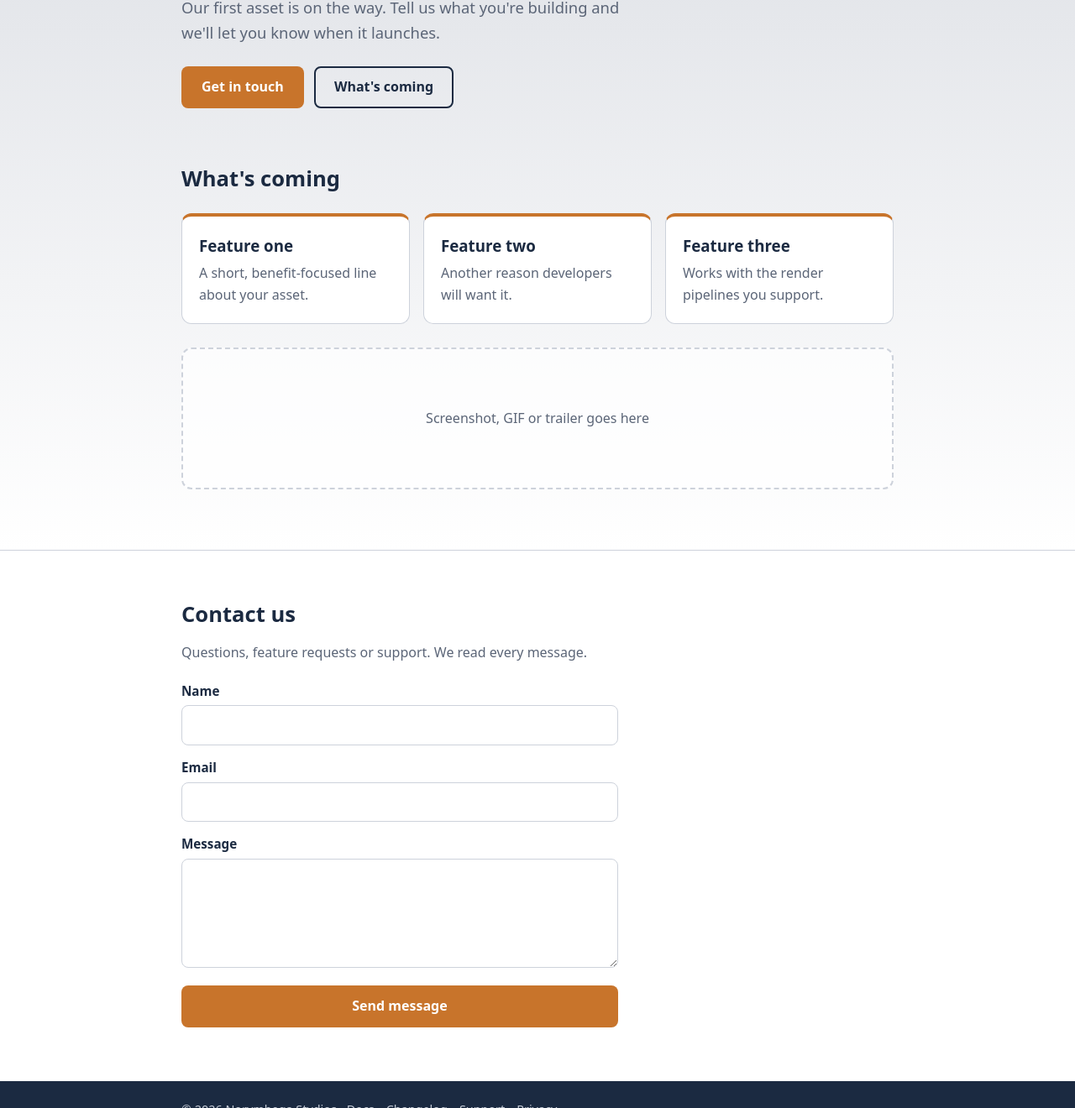
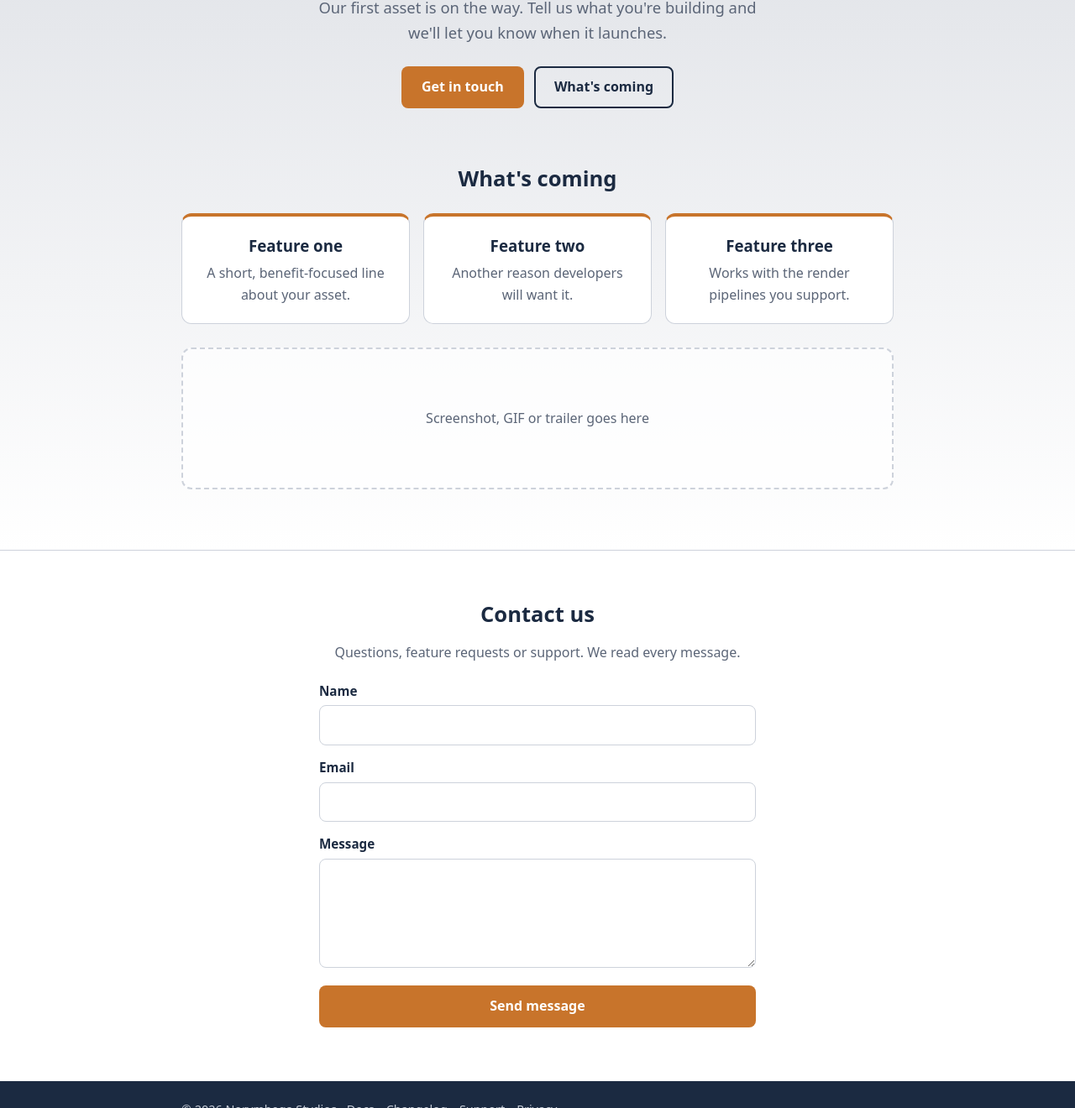
Before and after one commit to norvmbegastvdios/NorvmbegaStvdios.github.io, a plain HTML site: page index.html in a window 1280 px wide. Shown: the part 281-1601 px from the top of the page at 84% size. Drawn offline with Linux system fonts and the light colour scheme.

Commit message:
Update style.css

```diff
--- a/style.css
+++ b/style.css
@@ -69,3 +69,8 @@ footer a:first-of-type{margin-left:8px}
 .release{border-left:4px solid var(--steel);padding:2px 0 2px 18px;margin:28px 0}
 .release h2{margin:0 0 2px}
 .release .date{color:var(--slate);font-size:.9rem;margin:0 0 8px}
+
+.hero, .features, .contact { text-align: center; }
+.hero p { margin-left: auto; margin-right: auto; }
+.btn.alt { margin-left: 8px; }
+form { margin-left: auto; margin-right: auto; text-align: left; }
```
